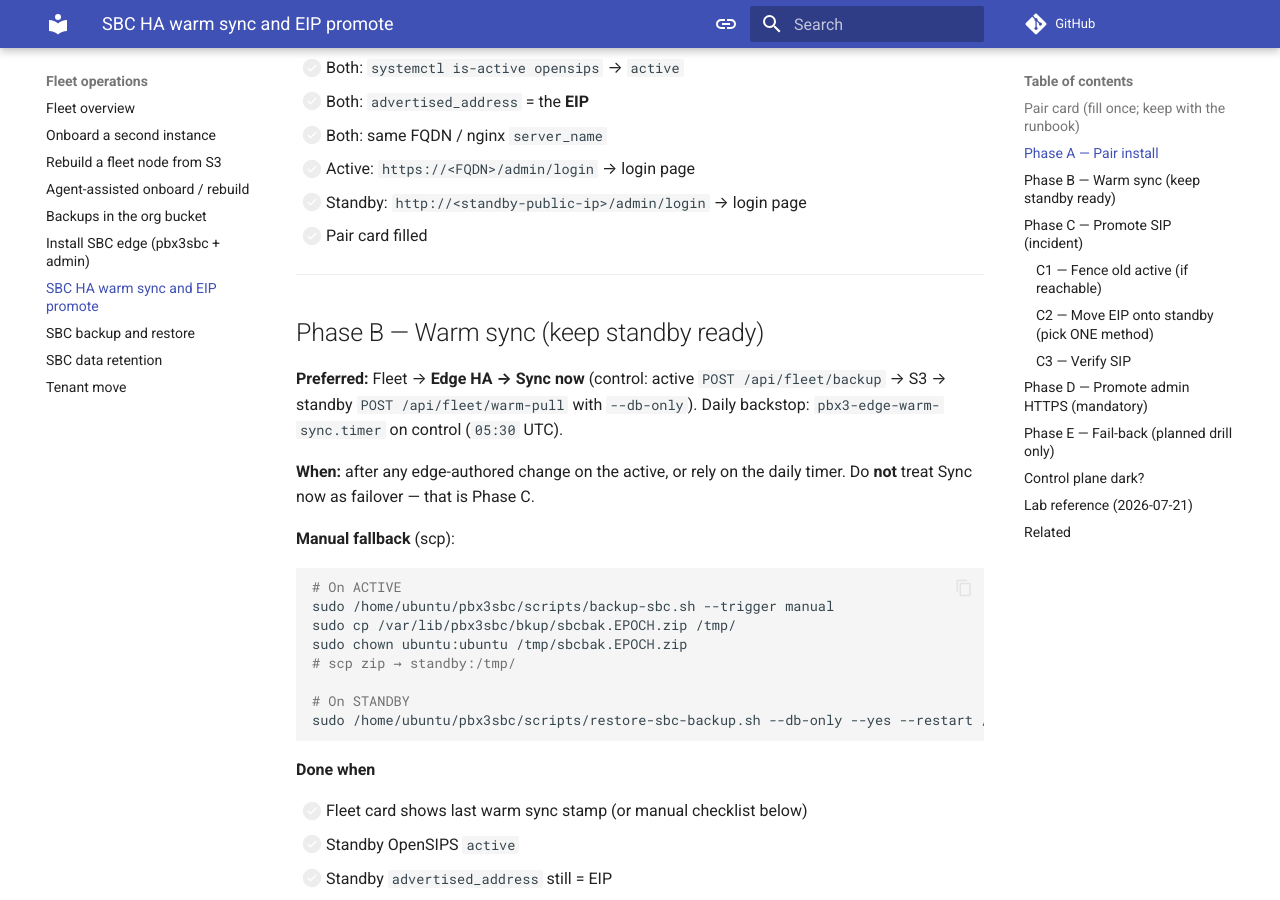
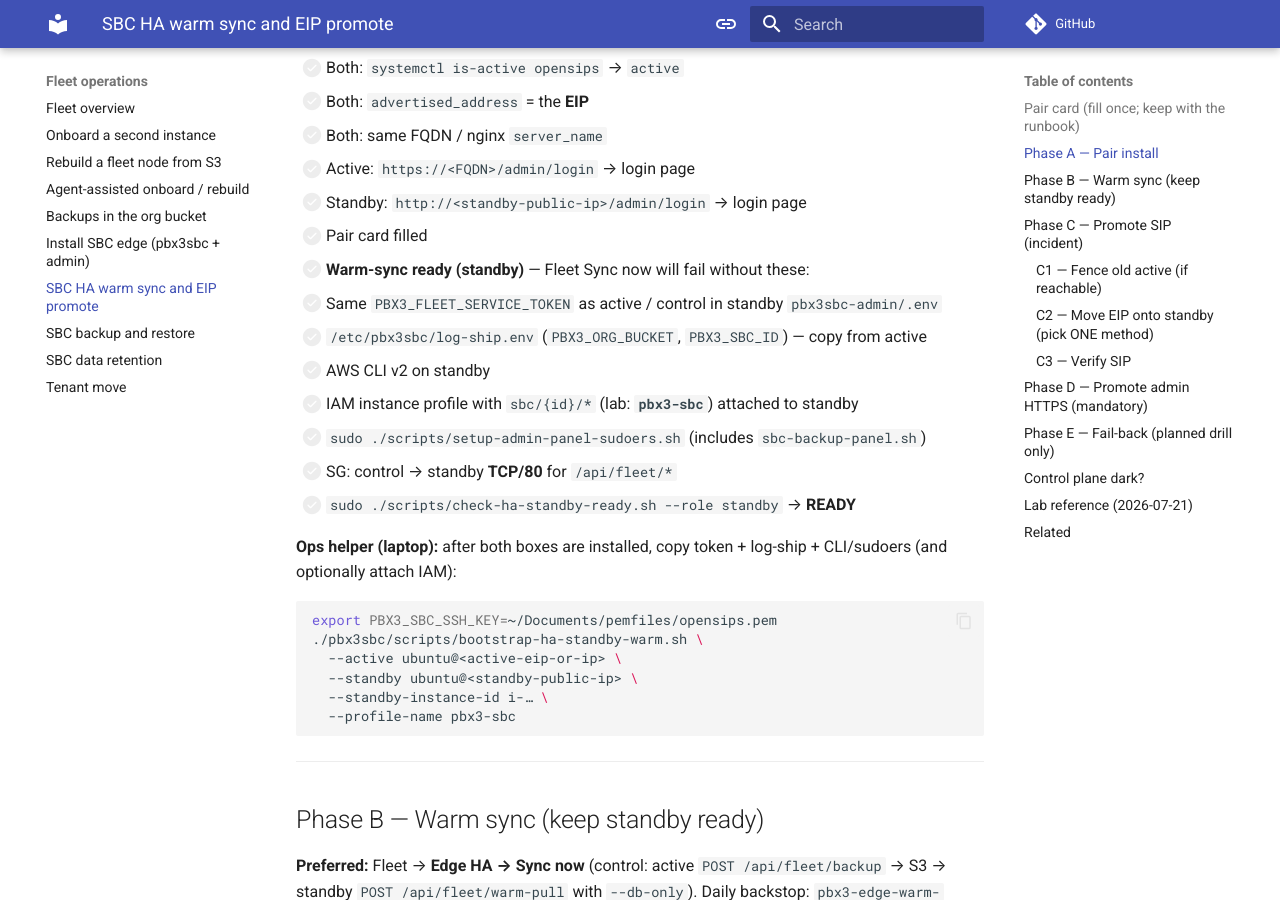
Before and after one commit to aelintra/pbx3-docs, an MkDocs documentation site: the page built from docs/fleet/sbc-ha-promote.md, in a window 1280 px wide and 900 px high, scrolled down 1936 px. Built offline with MkDocs 1.6.1 and Material for MkDocs 9.7.7, drawn with Linux system fonts in a browser that asks for light colours; comment, search, counter and statistics services are not loaded.

Commit message:
Document standby warm-sync prerequisites in HA Phase A.
Checklist plus pointers to check/bootstrap scripts after companion greenfield.

Co-authored-by: Cursor <cursoragent@cursor.com>

````diff
--- a/docs/fleet/sbc-ha-promote.md
+++ b/docs/fleet/sbc-ha-promote.md
@@ -60,6 +60,25 @@ Greenfield install: [Install SBC edge](install-sbc.md).
 - [ ] Active: `https://<FQDN>/admin/login` → login page
 - [ ] Standby: `http://<standby-public-ip>/admin/login` → login page
 - [ ] Pair card filled
+- [ ] **Warm-sync ready (standby)** — Fleet Sync now will fail without these:
+  - [ ] Same `PBX3_FLEET_SERVICE_TOKEN` as active / control in standby `pbx3sbc-admin/.env`
+  - [ ] `/etc/pbx3sbc/log-ship.env` (`PBX3_ORG_BUCKET`, `PBX3_SBC_ID`) — copy from active
+  - [ ] AWS CLI v2 on standby
+  - [ ] IAM instance profile with `sbc/{id}/*` (lab: **`pbx3-sbc`**) attached to standby
+  - [ ] `sudo ./scripts/setup-admin-panel-sudoers.sh` (includes `sbc-backup-panel.sh`)
+  - [ ] SG: control → standby **TCP/80** for `/api/fleet/*`
+  - [ ] `sudo ./scripts/check-ha-standby-ready.sh --role standby` → **READY**
+
+**Ops helper (laptop):** after both boxes are installed, copy token + log-ship + CLI/sudoers (and optionally attach IAM):
+
+```bash
+export PBX3_SBC_SSH_KEY=~/Documents/pemfiles/opensips.pem
+./pbx3sbc/scripts/bootstrap-ha-standby-warm.sh \
+  --active ubuntu@<active-eip-or-ip> \
+  --standby ubuntu@<standby-public-ip> \
+  --standby-instance-id i-… \
+  --profile-name pbx3-sbc
+```
 
 ---
 
````
Also changed, not shown: docs/fleet/install-sbc.md (+2 -0 lines).
